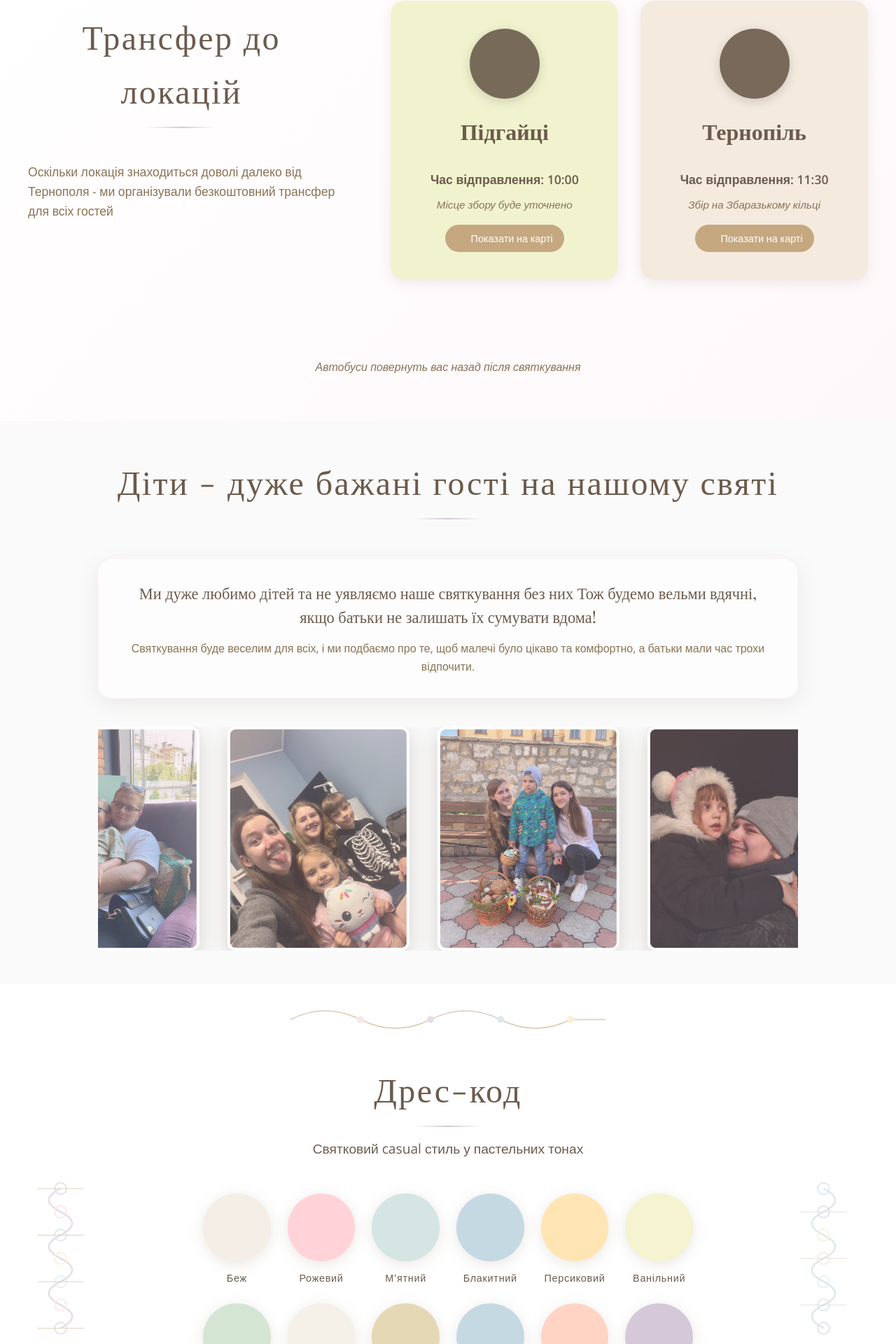
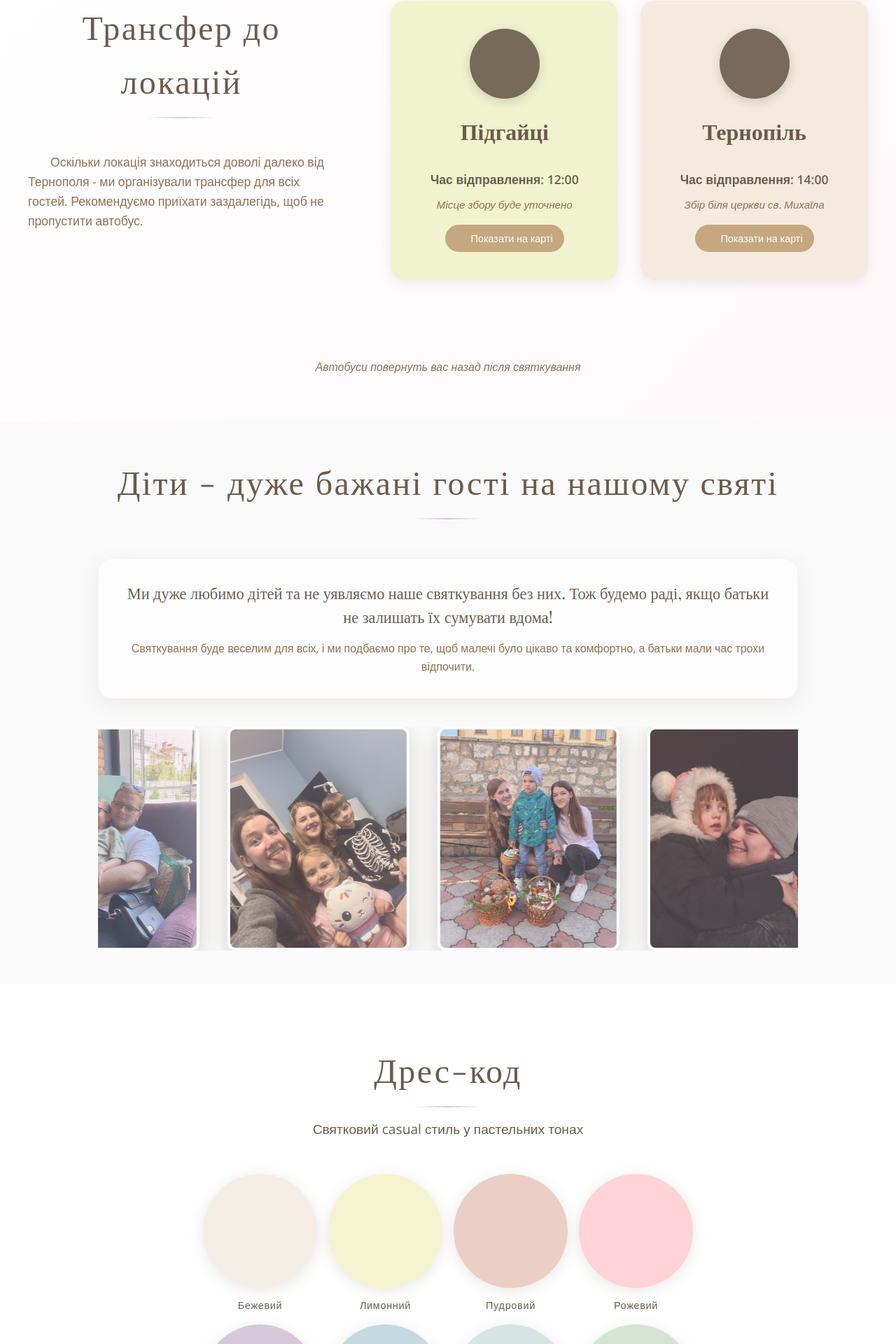
Before and after one commit to makrushinoff/wedding-website, a React (Vite) app: page / in a window 1280 px wide. Shown: the part 2495-4415 px from the top of the page at 70% size. Built offline with nearby package versions, Linux system fonts and the light colour scheme; some icons are missing; a web font is replaced by a local one.

Commit message:
feat: updated styles

```diff
--- a/src/components/ColorPalette.css
+++ b/src/components/ColorPalette.css
@@ -27,7 +27,7 @@
 
 .palette-grid {
     display: grid;
-  grid-template-columns: repeat(3, 1fr);
+    grid-template-columns: repeat(4, 1fr);
     gap: 1rem;
     margin: 2rem auto;
     max-width: 700px;
@@ -44,11 +44,14 @@
     aspect-ratio: 1;
     border-radius: 50%;
     box-shadow: 0 4px 20px rgba(107, 91, 77, 0.15);
+    display: flex;
+    align-items: center;
+    justify-content: center;
 }
 
 .color-name {
     font-family: 'Open Sans', sans-serif;
-  font-size: 0.8rem;
+    font-size: 0.6rem;
     font-weight: 400;
     color: #6B5B4D;
     margin-top: 0.8rem;
@@ -133,13 +136,12 @@
         font-size: 1.2rem;
     }
 
-  .palette-grid {
-    grid-template-columns: repeat(4, 1fr);
-    gap: 1.25rem;
+    .color-name {
+        font-size: 0.9rem;
     }
 
-  .color-name {
-    font-size: 0.9rem;
+    .color-box {
+        width: 100%;
     }
 
     .ornament-lace-left,
@@ -158,9 +160,4 @@
     .color-palette {
         padding: 5rem 2rem;
     }
-
-  .palette-grid {
-    grid-template-columns: repeat(6, 1fr);
-    gap: 1.5rem;
 }
-}
--- a/src/components/ColorPalette.jsx
+++ b/src/components/ColorPalette.jsx
@@ -8,18 +8,15 @@ const ColorPalette = () => {
   const isInView = useInView(ref, { once: true, margin: "-100px" });
 
   const colors = [
-    { name: 'Беж', hex: '#F5EEE6', row: 1 },
-    { name: 'Рожевий', hex: '#FFD3D8', row: 1 },
-    { name: 'М\'ятний', hex: '#D4E5E4', row: 1 },
-    { name: 'Блакитний', hex: '#C5D9E3', row: 1 },
-    { name: 'Персиковий', hex: '#FFE5B4', row: 2 },
-    { name: 'Ванільний', hex: '#F5F3D0', row: 2 },
-    { name: 'Шавлієвий', hex: '#D4E5D4', row: 2 },
-    { name: 'Кремовий', hex: '#F5F0E8', row: 2 },
-    { name: 'Піщаний', hex: '#E5D8B4', row: 3 },
-    { name: 'Пудровий', hex: '#C5D9E3', row: 3 },
-    { name: 'Абрикос', hex: '#FFD4C4', row: 3 },
-    { name: 'Лавандовий', hex: '#D5C8D9', row: 3 }
+    { name: 'Бежевий', hex: '#F5EEE6'},
+    { name: 'Лимонний', hex: '#F5F3D0'},
+    { name: 'Пудровий', hex: '#EBCFC5' },
+    { name: 'Рожевий', hex: '#FFD3D8' },
+    { name: 'Лавандовий', hex: '#D5C8D9' },
+    { name: 'Блакитний', hex: '#C5D9E3' },
+    { name: 'М\'ятний', hex: '#D4E5E4' },
+    { name: 'Шавлієвий', hex: '#D4E5D4'},
+
   ];
 
   const containerVariants = {
@@ -70,28 +67,13 @@ const ColorPalette = () => {
               <div
                 className="color-box"
                 style={{ backgroundColor: color.hex }}
-              ></div>
+              >
+              </div>
               <p className="color-name">{color.name}</p>
             </motion.div>
           ))}
         </motion.div>
-
-        <motion.p
-          className="dresscode-note"
-          initial={{ opacity: 0, y: 20 }}
-          animate={isInView ? { opacity: 1, y: 0 } : { opacity: 0, y: 20 }}
-          transition={{ duration: 0.8, delay: 0.6 }}
-        >
-          Ми будемо раді, якщо ваш образ буде в цих кольорах.
-          Святкування буде на відкритому повітрі — врахуйте це при виборі взуття.
-        </motion.p>
       </motion.div>
-
-      {/* Elegant lace-like patterns */}
-      <div className="palette-ornament ornament-lace-left"></div>
-      <div className="palette-ornament ornament-lace-right"></div>
-      <div className="palette-ornament ornament-frame-top"></div>
-      <div className="palette-ornament ornament-frame-bottom"></div>
     </section>
   );
 };
--- a/src/components/Details.jsx
+++ b/src/components/Details.jsx
@@ -56,7 +56,7 @@ const Details = () => {
           >
             <h3 className="event-title">Вінчання</h3>
             <div className="event-info">
-              <p className="event-time">12:00</p>
+              <p className="event-time">13:20</p>
               <p className="event-label">Церква Св. Михаїла</p>
               <p className="event-location">Тернопіль</p>
               <motion.button
@@ -80,9 +80,9 @@ const Details = () => {
           >
             <h3 className="event-title">Святкування</h3>
             <div className="event-info">
-              <p className="event-time">14:00</p>
+              <p className="event-time">15:00</p>
               <p className="event-label">Літепло</p>
-              <p className="event-location">30 км від Тернополя</p>
+              <p className="event-location">с. Кобзарівка, Тернопільська обл.</p>
               <motion.button
                 className="location-button"
                 onClick={() => window.open('https://maps.google.com/?q=Літепло+Тернопільська+область', '_blank')}
--- a/src/components/GuestInfo.jsx
+++ b/src/components/GuestInfo.jsx
@@ -38,8 +38,8 @@ const GuestInfo = () => {
           transition={{ duration: 0.8, delay: 0.4 }}
         >
           <p className="main-message">
-            Ми дуже любимо дітей та не уявляємо наше святкування без них
-            Тож будемо вельми вдячні, якщо батьки не залишать їх сумувати вдома!
+            Ми дуже любимо дітей та не уявляємо наше святкування без них.
+            Тож будемо раді, якщо батьки не залишать їх сумувати вдома!
           </p>
           <p className="sub-message">
             Святкування буде веселим для всіх, і ми подбаємо про те,
--- a/src/components/PhotoUpload.css
+++ b/src/components/PhotoUpload.css
@@ -1,6 +1,6 @@
 /* Mobile-first base styles */
 .photo-upload {
-  min-height: 70vh;
+  height: 100vh;
   display: flex;
   align-items: center;
   justify-content: center;
@@ -109,7 +109,7 @@
 /* Tablet: 768px and up */
 @media (min-width: 768px) {
   .photo-upload {
-    min-height: 80vh;
+    height: 100vh;
     padding: 4rem 1.5rem;
   }
 
--- a/src/components/PhotoUpload.jsx
+++ b/src/components/PhotoUpload.jsx
@@ -78,37 +78,6 @@ const PhotoUpload = () => {
             Папка відкриється в Google Drive. Підтримуються всі формати фото та відео
           </motion.p>
         </motion.div>
-
-        {/* Decorative wedding icons */}
-        <motion.img
-          src={weddingIcon}
-          alt="Wedding"
-          className="photo-wedding-icon icon-1"
-          animate={{
-            y: [0, -10, 0],
-            rotate: [0, 5, 0]
-          }}
-          transition={{
-            duration: 3,
-            repeat: Infinity,
-            ease: "easeInOut"
-          }}
-        />
-        <motion.img
-          src={weddingIcon}
-          alt="Wedding"
-          className="photo-wedding-icon icon-2"
-          animate={{
-            y: [0, -15, 0],
-            rotate: [0, -5, 0]
-          }}
-          transition={{
-            duration: 4,
-            repeat: Infinity,
-            ease: "easeInOut",
-            delay: 0.5
-          }}
-        />
       </motion.div>
     </section>
   );
--- a/src/components/Transfer.css
+++ b/src/components/Transfer.css
@@ -27,6 +27,7 @@
   margin-left: auto;
   margin-right: auto;
   line-height: 1.6;
+  text-indent: 2rem;
 }
 
 .buses-container {
--- a/src/components/Transfer.jsx
+++ b/src/components/Transfer.jsx
@@ -42,7 +42,7 @@ const Transfer = () => {
             Трансфер до локацій
           </motion.h2>
           <motion.p className="transfer-subtitle" variants={itemVariants}>
-            Оскільки локація знаходиться доволі далеко від Тернополя - ми організували безкоштовний трансфер для всіх гостей
+            Оскільки локація знаходиться доволі далеко від Тернополя - ми організували трансфер для всіх гостей. Рекомендуємо приїхати заздалегідь, щоб не пропустити автобус.
           </motion.p>
         </div>
 
@@ -59,7 +59,7 @@ const Transfer = () => {
             </div>
             <h3 className="bus-title">Підгайці</h3>
             <div className="bus-info">
-              <p className="bus-time">Час відправлення: 10:00</p>
+              <p className="bus-time">Час відправлення: 12:00</p>
               <p className="bus-note">Місце збору буде уточнено</p>
               <a
                 href="https://maps.google.com/maps?q=Pidhaytsi,+Ternopil+Oblast,+Ukraine"
@@ -85,10 +85,10 @@ const Transfer = () => {
             </div>
             <h3 className="bus-title">Тернопіль</h3>
             <div className="bus-info">
-              <p className="bus-time">Час відправлення: 11:30</p>
-              <p className="bus-note">Збір на Збаразькому кільці</p>
+              <p className="bus-time">Час відправлення: 14:00</p>
+              <p className="bus-note">Збір біля церкви св. Михаїла</p>
               <a
-                href="https://maps.google.com/maps?q=49.5570,25.5895"
+                  href="https://maps.google.com/?q=Церква+Св.+Михаїла+Тернопіль"
                 target="_blank"
                 rel="noopener noreferrer"
                 className="location-link"
```
Also changed, not shown: src/components/RSVP.jsx (+0 -37 lines), src/assets/file_upload_white.svg (added). Lines whose indentation alone changed are shown as unchanged.
